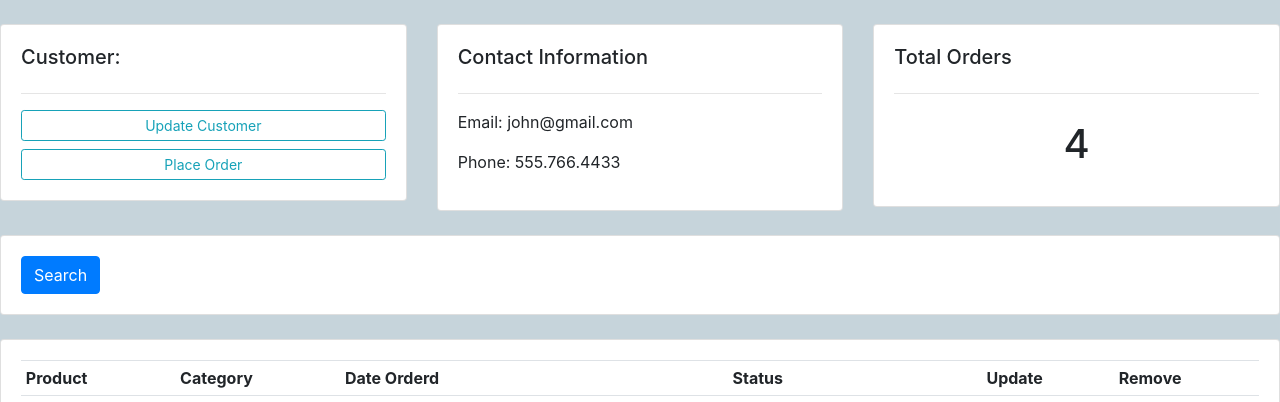
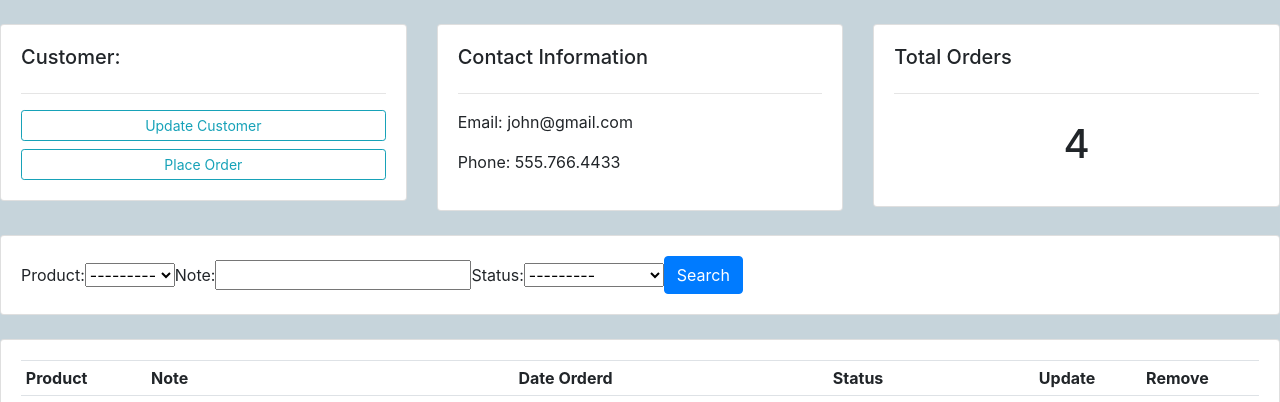
Before and after one commit to helmy0/Reachify, a Django app: page /customer/1/ in a window 1280 px wide. Shown: the part 56-458 px from the top of the page. Run offline with Django 5.2, Linux system fonts and the light colour scheme; data comes from the database, SQL or seed files in the repository; both versions use the stored data as it was after the commit.

Commit message:
added table filter query for customer page

```diff
--- a/CRM/settings.py
+++ b/CRM/settings.py
@@ -33,6 +33,10 @@
 
 INSTALLED_APPS = [
     "accounts",
+    "django_filters",
+
+
+
     "django.contrib.admin",
     "django.contrib.auth",
     "django.contrib.contenttypes",
--- /dev/null
+++ b/accounts/filters.py
@@ -0,0 +1,14 @@
+import django_filters
+from django_filters import DateFilter,CharFilter
+
+from .models import *
+
+
+class OrderFilter(django_filters.FilterSet):
+    start_data = DateFilter(field_name="data_created", lookup_expr="gte")
+
+    note = CharFilter(field_name='note', lookup_expr='icontains')
+    class Meta:
+        model = Order
+        fields = '__all__'
+        exclude = ['customer', 'data_created']
--- a/accounts/forms.py
+++ b/accounts/forms.py
@@ -1,10 +1,14 @@
 from django.forms import ModelForm
+from django_filters import DateFilter
 from .models import *
 
 
 
 class OrderForm(ModelForm):
+    start_date = DateFilter(field_name="date_created", lookup_expr='gte')
+    end_date = DateFilter(field_name="date_created", lookup_expr='lte')
 
     class Meta:
         model = Order
         fields = '__all__' # Create a form with all fields in Order model
+        exclude = ['customer', 'date_created']
--- a/accounts/models.py
+++ b/accounts/models.py
@@ -53,6 +53,8 @@
     product = models.ForeignKey(Product, null = True, on_delete=models.CASCADE)
     data_created = models.DateTimeField(auto_now_add=True, null=True)
     status = models.CharField(max_length=200, null=True, choices = STATUS)
+    note = models.CharField(max_length=1000, null=True)
+
 
 
     def __str__(self):
--- a/accounts/templates/customer.html
+++ b/accounts/templates/customer.html
@@ -36,18 +36,47 @@
 
 
 <br>
+<!--
 <div class="row">
     <div class="col">
         <div class="card card-body">
+
             <form method="get">
+                {{myFilter.form}}
 
             <button class="btn btn-primary" type="submit">Search</button>
           </form>
+
+
         </div>
     </div>
 
 </div>
+<br> -->
+
+<div class="row">
+    <div class="col">
+        <div class="card card-body">
+            <form method="get" class="form-inline">
+
+                <div class="form-group">
+                  Product:  {{ myFilter.form.product }}
+                </div>
+                <div class="form-group">
+                  Note: {{ myFilter.form.note }}
+                </div>
+                <div class="form-group">
+                  Status:  {{ myFilter.form.status }}
+                </div>
+                <button class="btn btn-primary" type="submit">Search</button>
+            </form>
+        </div>
+    </div>
+</div>
 <br>
+
+
+
 
 <div class="row">
     <div class="col-md">
@@ -55,7 +84,7 @@
             <table class="table table-sm">
                 <tr>
                     <th>Product</th>
-                    <th>Category</th>
+                    <th>Note</th>
                     <th>Date Orderd</th>
                     <th>Status</th>
                     <th>Update</th>
@@ -66,11 +95,11 @@
 
                     <tr>
                         <td>{{order.product}}</td>
-                        <td>{{order.product.category}}</td>
+                        <td>{{order.note}}</td>
                         <td>{{order.product.data_created}}</td>
                         <td>{{order.status}}</td>
-                        <td><a href =''>Update</a></td>
-                        <td><a href =''>Remove</a></td>
+                        <td><a href ="{% url 'update_order' order.id %}">Update</a></td>
+                        <td><a href ="{% url 'delete_order' order.id %}">Remove</a></td>
 
                     </tr>
 
--- a/accounts/templates/dashboard.html
+++ b/accounts/templates/dashboard.html
@@ -41,6 +41,8 @@
                 <tr>
                     <th>Product</th>
                     <th>Date Ordered</th>
+                    <th>Note</th>
+
                     <th>Status</th>
                     <th>Update</th>
                     <th>Remove</th>
@@ -53,6 +55,7 @@
 
                         <th>{{order.product.name}}</th>
                         <th>{{order.data_created}}</th>
+                        <th>{{order.note}}</th>
                         <th>{{order.status}}</th>
                         <th><button type="button" class="btn btn-success"><a href = "{% url 'update_order' order.id %}">Update</button></th>
                         <th><button type="button" class="btn btn-danger"><a href = "{% url 'delete_order' order.id %}">Remove</button></th>
--- a/accounts/views.py
+++ b/accounts/views.py
@@ -3,6 +3,9 @@
 from django.shortcuts import render,redirect
 from .models import *
 from .forms import OrderForm
+from .filters import OrderFilter
+
+
 
 # Create your views here.
 def index(request):
@@ -35,7 +38,12 @@
     customer = Customer.objects.get(id=pk)
     orders = customer.order_set.all()
     customer_orders_count = orders.count()
-    context = {'customer':customer, 'orders':orders, 'customer_orders_count':customer_orders_count}
+
+    myFilter = OrderFilter(request.GET, queryset=orders)
+
+    orders = myFilter.qs
+
+    context = {'customer':customer, 'orders':orders, 'customer_orders_count':customer_orders_count, 'myFilter':myFilter}
     return render(request,'customer.html', context)
 
 def createOrder(request, pk):
```
Also changed, not shown: accounts/migrations/0006_order_note_alter_order_status.py (added), db.sqlite3.
